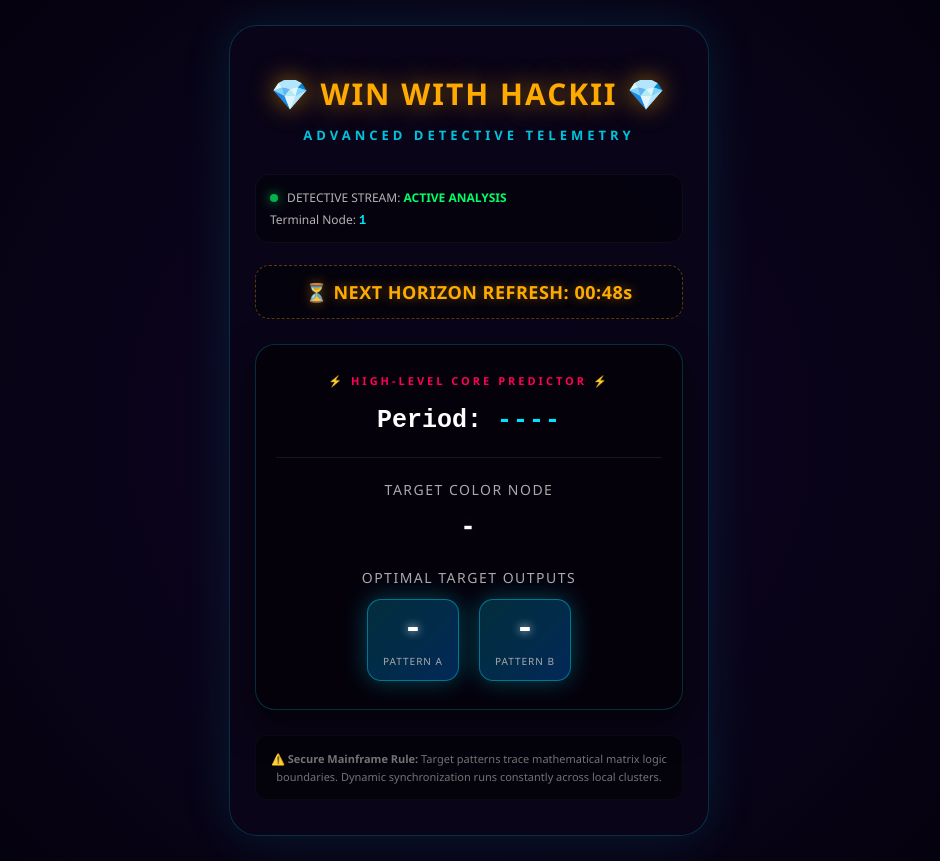
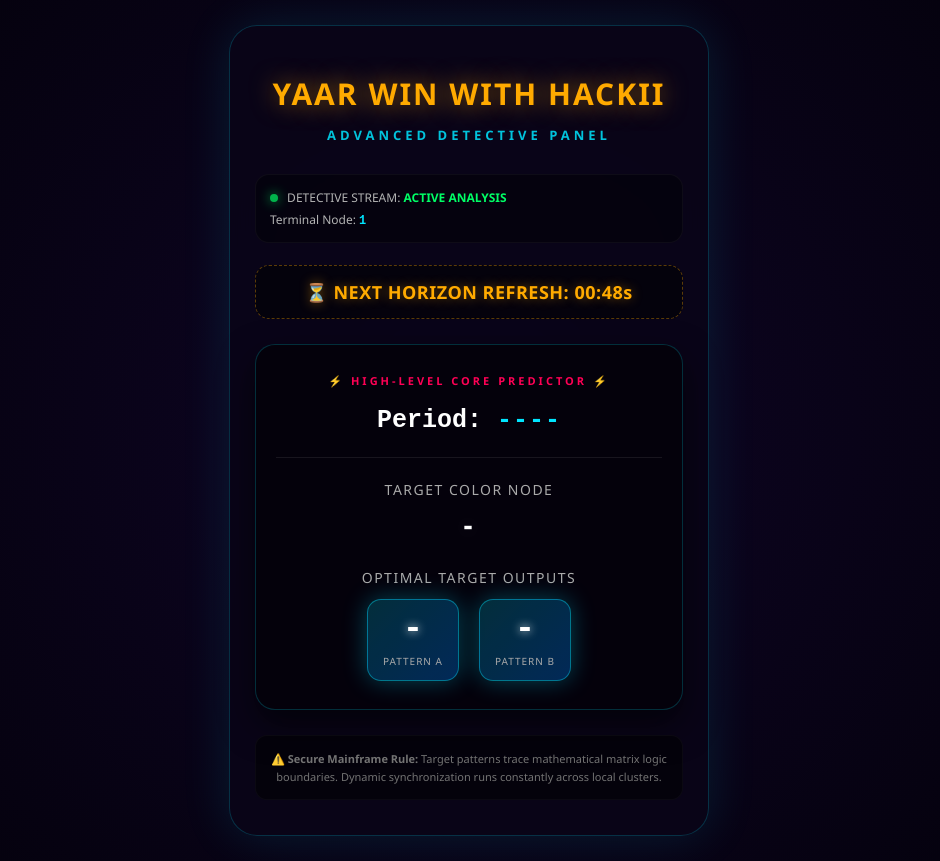
Before and after one commit to pjankushkumar-cmd/yaarwinwithhackii, a website: page public/dashboard.html in a window 1280 px wide. Shown: the whole page, without its empty margins (171-1111 px from the left). Drawn offline with nearby package versions, Linux system fonts and the light colour scheme; no server answers; sample sign-in values are in the browser's storage.

Commit message:
Update dashboard.html

```diff
--- a/public/dashboard.html
+++ b/public/dashboard.html
@@ -4,7 +4,7 @@
     <meta charset="UTF-8">
     <meta name="viewport" content="width=device-width, initial-scale=1.0">
     <link rel="stylesheet" href="style.css">
-    <title>Win with Hackii - Detective AI Dashboard</title>
+    <title>Yaar Win with Hackii - Detective Dashboard</title>
     <script src="/socket.io/socket.io.js"></script>
     <style>
         .timer-box {
@@ -73,8 +73,8 @@
 </head>
 <body>
     <div class="container">
-        <h1 class="hack-title" style="color: var(--gold); text-shadow: 0 0 25px rgba(255,170,0,0.6);">💎 WIN WITH HACKII 💎</h1>
-        <h2 class="sub-title" style="color: var(--neon-cyan);">ADVANCED DETECTIVE TELEMETRY</h2>
+        <h1 class="hack-title" style="color: var(--gold); text-shadow: 0 0 25px rgba(255,170,0,0.6);">YAAR WIN WITH HACKII</h1>
+        <h2 class="sub-title" style="color: var(--neon-cyan);">ADVANCED DETECTIVE PANEL</h2>
 
         <div style="background: rgba(0,0,0,0.4); padding: 14px; border-radius: 14px; margin-bottom: 22px; border: 1px solid rgba(255,255,255,0.04); text-align: left; display: flex; flex-direction: column; gap: 5px;">
             <p style="font-size: 12px; margin: 0; color: #b3b3b3;">
@@ -83,7 +83,7 @@
             <p style="font-size: 12px; margin: 0; color: #b3b3b3;">Terminal Node: <span id="myUidDisplay" style="color:var(--neon-cyan); font-weight:700; font-family: monospace;">-</span></p>
         </div>
 
-        <div class="timer-box" id="timerDisplay">⏳ NEXT HORIZON REFRESH: 00:00s</div>
+        <div class="timer-box" id="timerDisplay">⏳ NEXT ROUND TIME: 00:00s</div>
 
         <div class="prediction-box">
             <h3 style="margin: 0 0 18px 0; font-size: 11px; color:var(--neon-pink); letter-spacing: 3px; font-weight: 800;">⚡ HIGH-LEVEL CORE PREDICTOR ⚡</h3>
```
